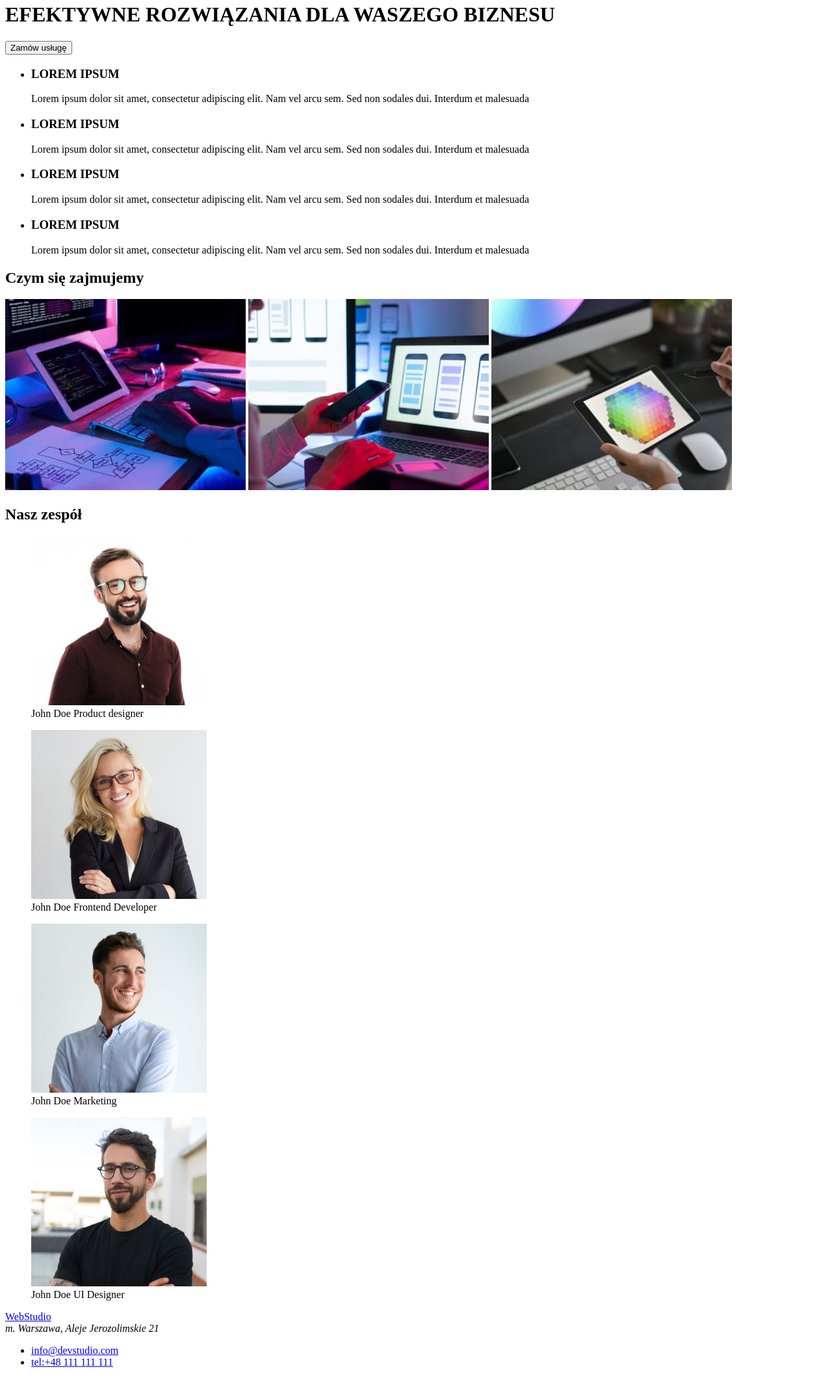
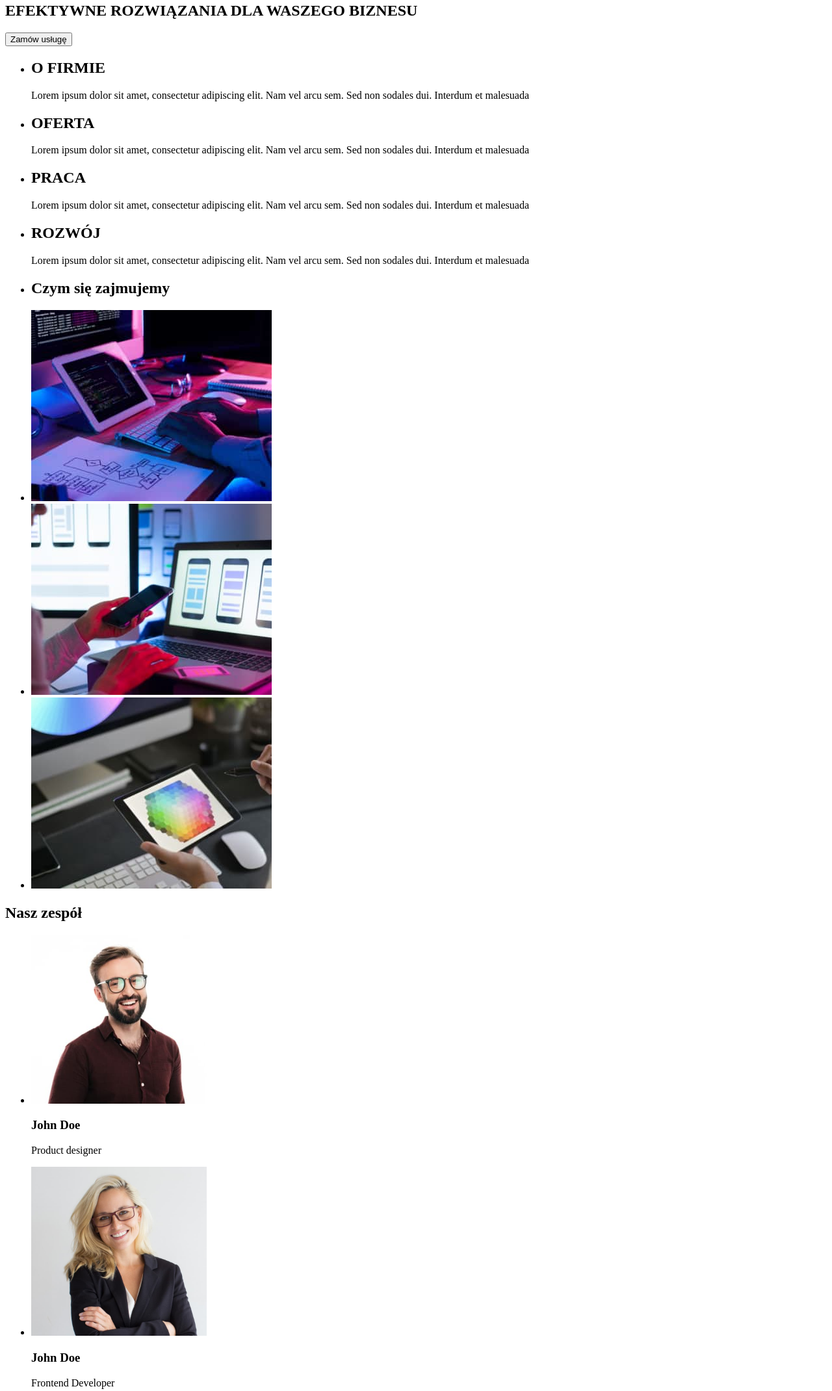
Before and after one commit to MarcinZbor/goit-markup-hw-01, a plain HTML site: page index.html in a window 1280 px wide. Shown: the part 165-2305 px from the top of the page at 65% size. Drawn offline with Linux system fonts and the light colour scheme.

Commit message:
błędy
poprawione błedy do zadania domowego 1

```diff
--- a/index.html
+++ b/index.html
@@ -1,9 +1,9 @@
 <!DOCTYPE html>
 <html lang="pl">
   <head>
-    <meta charset="UTF-8">
-    <meta http-equiv="X-UA-Compatible" content="IE=edge">
-    <meta name="viewport" content="width=device-width, initial-scale=1.0">
+    <meta charset="UTF-8" />
+    <meta http-equiv="X-UA-Compatible" content="IE=edge" />
+    <meta name="viewport" content="width=device-width, initial-scale=1.0" />
     <title>Zadanie Domowe GOIT Polska</title>
   </head>
   <body>
@@ -13,7 +13,7 @@
         <ul>
           <li><a href="#"> Agencja</a></li>
           <li><a href="#"> Portfolio</a></li>
-       <li><a href="#"> Kontakt</a> </li>
+          <li><a href="#"> Kontakt</a></li>
         </ul>
       </nav>
       <div>
@@ -24,87 +24,113 @@
       </div>
     </header>
     <main>
+      <section>
         <h1>EFEKTYWNE ROZWIĄZANIA DLA WASZEGO BIZNESU</h1>
         <button type="button">Zamów usługę</button>
-    <div>
+      </section>
+      <section>
         <ul>
-
-            <li><h3>LOREM IPSUM</h3>
-                <p>Lorem ipsum dolor sit amet, consectetur adipiscing elit. Nam vel arcu sem. Sed non sodales dui. Interdum et malesuada</p></li>
-                <li><h3>LOREM IPSUM</h3>
-                    <p>Lorem ipsum dolor sit amet, consectetur adipiscing elit. Nam vel arcu sem. Sed non sodales dui. Interdum et malesuada</p></li>
-                    <li><h3>LOREM IPSUM</h3>
-                        <p>Lorem ipsum dolor sit amet, consectetur adipiscing elit. Nam vel arcu sem. Sed non sodales dui. Interdum et malesuada</p></li>
-                        <li><h3>LOREM IPSUM</h3>
-                            <p>Lorem ipsum dolor sit amet, consectetur adipiscing elit. Nam vel arcu sem. Sed non sodales dui. Interdum et malesuada</p></li>
+          <li>
+            <h2>O FIRMIE</h2>
+            <p>
+              Lorem ipsum dolor sit amet, consectetur adipiscing elit. Nam vel
+              arcu sem. Sed non sodales dui. Interdum et malesuada
+            </p>
+          </li>
+          <li>
+            <h2>OFERTA</h2>
+            <p>
+              Lorem ipsum dolor sit amet, consectetur adipiscing elit. Nam vel
+              arcu sem. Sed non sodales dui. Interdum et malesuada
+            </p>
+          </li>
+          <li>
+            <h2>PRACA</h2>
+            <p>
+              Lorem ipsum dolor sit amet, consectetur adipiscing elit. Nam vel
+              arcu sem. Sed non sodales dui. Interdum et malesuada
+            </p>
+          </li>
+          <li>
+            <h2>ROZWÓJ</h2>
+            <p>
+              Lorem ipsum dolor sit amet, consectetur adipiscing elit. Nam vel
+              arcu sem. Sed non sodales dui. Interdum et malesuada
+            </p>
+          </li>
         </ul>
-    </div>
-    <div>
+      </section>
         <section>
-        <h2> Czym się zajmujemy </h2>
-<img
+          <ul>
+            <li><h2>Czym się zajmujemy</h2></li>
+          <li><img
             src="./images/box1.jpg"
             alt="koleś pisze coś na kompie"
             width="370"
-height="294">
-<img
+            height="294"
+          /></li>
+          <li><img
             src="./images/box2.jpg"
             alt="koleś z komórka"
             width="370"
-height="294">
-<img
+            height="294"
+          /></li>
+          <li><img
             src="./images/box3.jpg"
             alt="koleś z tabletem"
             width="370"
-height="294">
+            height="294"
+          /></li>
           </section>
-</div>
-<div>
         <section>
           <h2>Nasz zespół</h2>
 
-    <figure>
-        <img
+<ul>
+          <li>  <img
               src="./images/team1.jpg"
               alt="team1"
               width="270"
-        height="260">
-        <figcaption><span>John Doe</span> Product designer </figcaption>
-    </figure>
-    <figure>
-        <img
+              height="260"
+            /></li>
+           <h3>John Doe</h3>
+           <p>Product designer</p>
+
+          <li>  <img
               src="./images/team2.jpg"
               alt="team2"
               width="270"
-        height="260">
-        <figcaption><span>John Doe</span> Frontend Developer </figcaption>
-    </figure>
-    <figure>
+              height="260"
+            /></li>
+            <h3>John Doe</h3>
+            <p> Frontend Developer</p>
+        <li>
             <img
               src="./images/team3.jpg"
               alt="team3"
               width="270"
-        height="260">
-        <figcaption><span>John Doe</span> Marketing </figcaption>
-    </figure>
-    <figure>
+              height="260"
+            /></li>
+     <h3>John Doe</h3>
+     <p>Marketing</p>
+        <li>
             <img
               src="./images/team4.jpg"
               alt="team4"
               width="270"
-        height="260">
-        <figcaption><span>John Doe</span> UI Designer </figcaption>
-    </figure>
+              height="260"
+            /></li>
+          <h3>John Doe</h3>
+          <p> UI Designer </p>
+          </ul>
         </section>
-</div>
     </main>
     <footer>
       <a href="#"> WebStudio</a>
-<address>m. Warszawa, Aleje Jerozolimskie 21</address>
-<ul>
-    <li><a href="mailto:info@devstudio.com">info@devstudio.com </a></li>
-    <li><a href="tel:+48111111111">tel:+48 111 111 111</a></li>
-    </ul>
+      <address>
+        m. Warszawa, Aleje Jerozolimskie 21
+        <a href="mailto:info@devstudio.com">info@devstudio.com </a>
+        <a href="tel:+48111111111">tel:+48 111 111 111</a>
+      </address>
     </footer>
   </body>
 </html>
```
Lines whose indentation alone changed are shown as unchanged.
